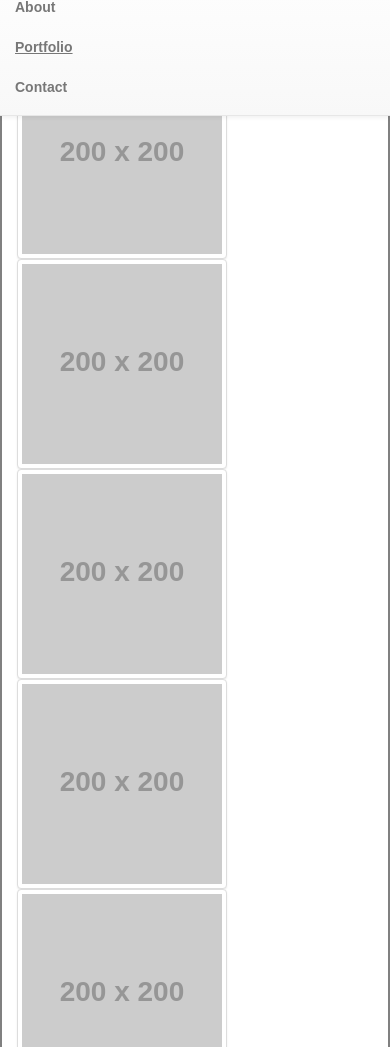
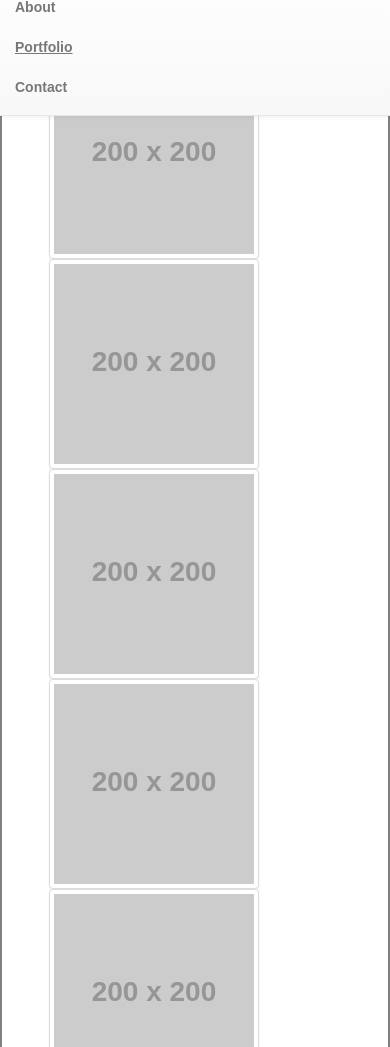
Before and after one commit to dacup72/Bootstrap-Portfolio, a plain HTML site: page portfolio.html in a window 390 px wide. Shown: the part 53-1100 px from the top of the page. Drawn offline with nearby package versions, Linux system fonts and the light colour scheme; placeholder pictures from the web are drawn by us.

Commit message:
added responsive sections

```diff
--- a/assets/css/style.css
+++ b/assets/css/style.css
@@ -82,3 +82,4 @@ h2 {
 .ggg {
 	height: 110px;
 }
+@media screen and
--- a/portfolio.html
+++ b/portfolio.html
@@ -25,33 +25,33 @@
 </nav>
 <div class="container">
 	<div class="row">
-		<div class="col-md-7 mainBody">
+		<div class="col-xs-12 col-sm-12 col-md-7 col-lg-7 mainBody">
 			<div class="row">
-				<div class="col-md-4 col-md-offset-1">
-					<img src="http://placehold.it/200x200" class="img-thumbnail"  alt="image">
+				<div class="col-xs-10 col-sm-10 col-md-4 col-lg-4 col-xs-offset-1 col-sm-offset-1 col-md-offset-1 col-lg-offset-1">
+					<img src="http://placehold.it/200x200" class="img-thumbnail" alt="image">
 				</div>
-				<div class="col-md-4 col-md-offset-2">
-					<img src="http://placehold.it/200x200" class="img-thumbnail"  alt="image">
+				<div class="col-xs-10 col-sm-10 col-md-4 col-lg-4 col-xs-offset-1 col-sm-offset-1 col-md-offset-2 col-lg-offset-2">
+					<img src="http://placehold.it/200x200" class="img-thumbnail" alt="image">
 				</div>
 			</div>
 			<div class="row">
-				<div class="col-md-4 col-md-offset-1">
-					<img src="http://placehold.it/200x200" class="img-thumbnail"  alt="image">
+				<div class="col-xs-10 col-sm-10 col-md-4 col-lg-4 col-xs-offset-1 col-sm-offset-1 col-md-offset-1 col-lg-offset-1">
+					<img src="http://placehold.it/200x200" class="img-thumbnail" alt="image">
 				</div>
-				<div class="col-md-4 col-md-offset-2">
-					<img src="http://placehold.it/200x200" class="img-thumbnail"  alt="image">
+				<div class="col-xs-10 col-sm-10 col-md-4 col-lg-4 col-xs-offset-1 col-sm-offset-1 col-md-offset-2 col-lg-offset-2">
+					<img src="http://placehold.it/200x200" class="img-thumbnail" alt="image">
 				</div>
 			</div>
 			<div class="row">
-				<div class="col-md-4 col-md-offset-1">
-					<img src="http://placehold.it/200x200" class="img-thumbnail"  alt="image">
+				<div class="col-xs-10 col-sm-10 col-md-4 col-lg-4 col-xs-offset-1 col-sm-offset-1 col-md-offset-1 col-lg-offset-1">
+					<img src="http://placehold.it/200x200" class="img-thumbnail" alt="image">
 				</div>
-				<div class="col-md-4 col-md-offset-2">
-					<img src="http://placehold.it/200x200" class="img-thumbnail"  alt="image">
+				<div class="col-xs-10 col-sm-10 col-md-4 col-lg-4 col-xs-offset-1 col-sm-offset-1 col-md-offset-2 col-lg-offset-2">
+					<img src="http://placehold.it/200x200" class="img-thumbnail" alt="image">
 				</div>
 			</div>
 		</div>
-		<div class="col-md-4 col-md-offset-1 connect">
+		<div class="col-xs-12 col-sm-12 col-md-4 col-lg-4 col-md-offset-1 connect">
 			<div class="row">
 				<div class="col-md-12 connectWord"><h2>Connect</h2></div>
 			</div>
```
Also changed, not shown: contact.html (+2 -2 lines), index.html (+2 -2 lines).
